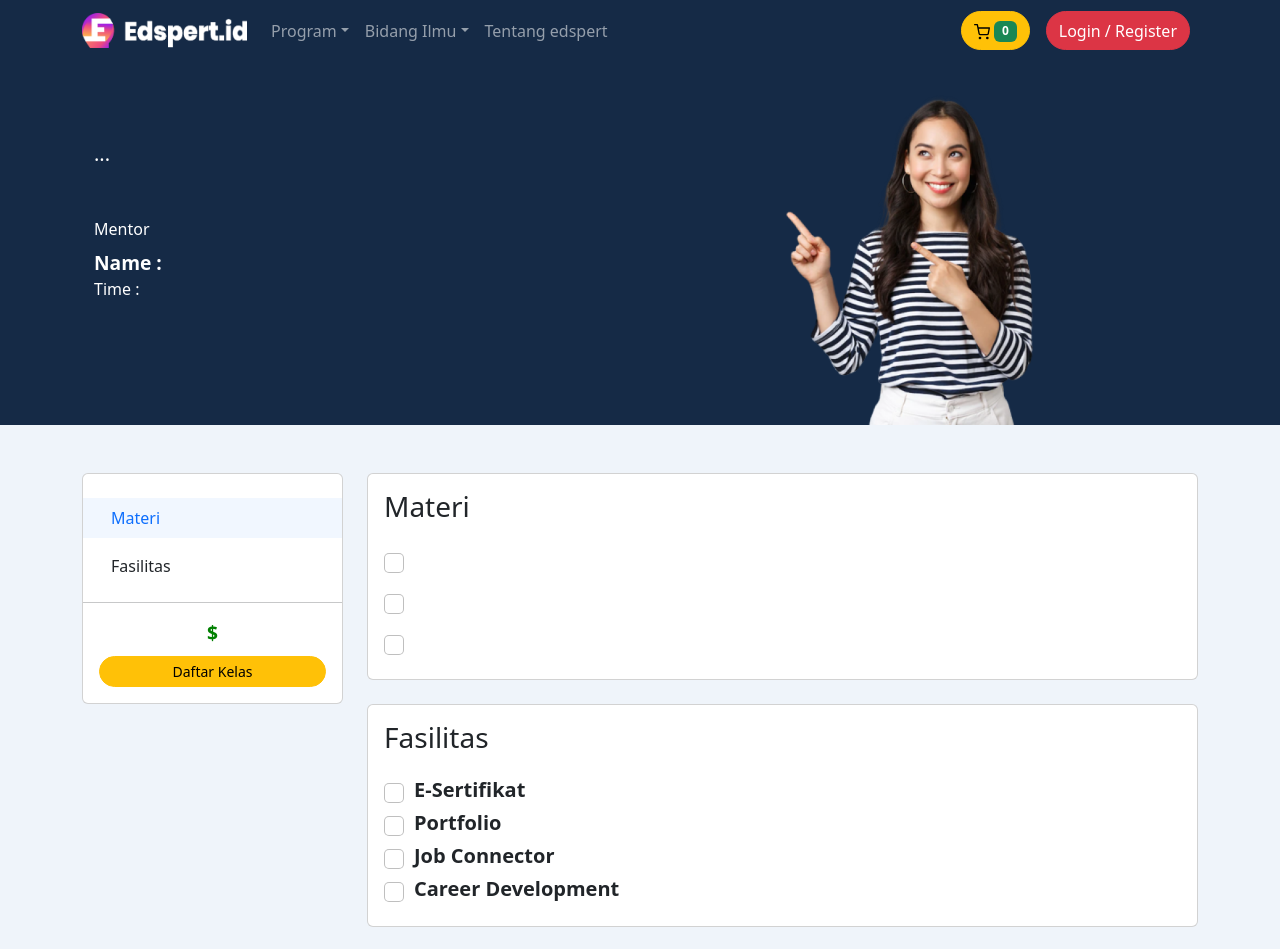
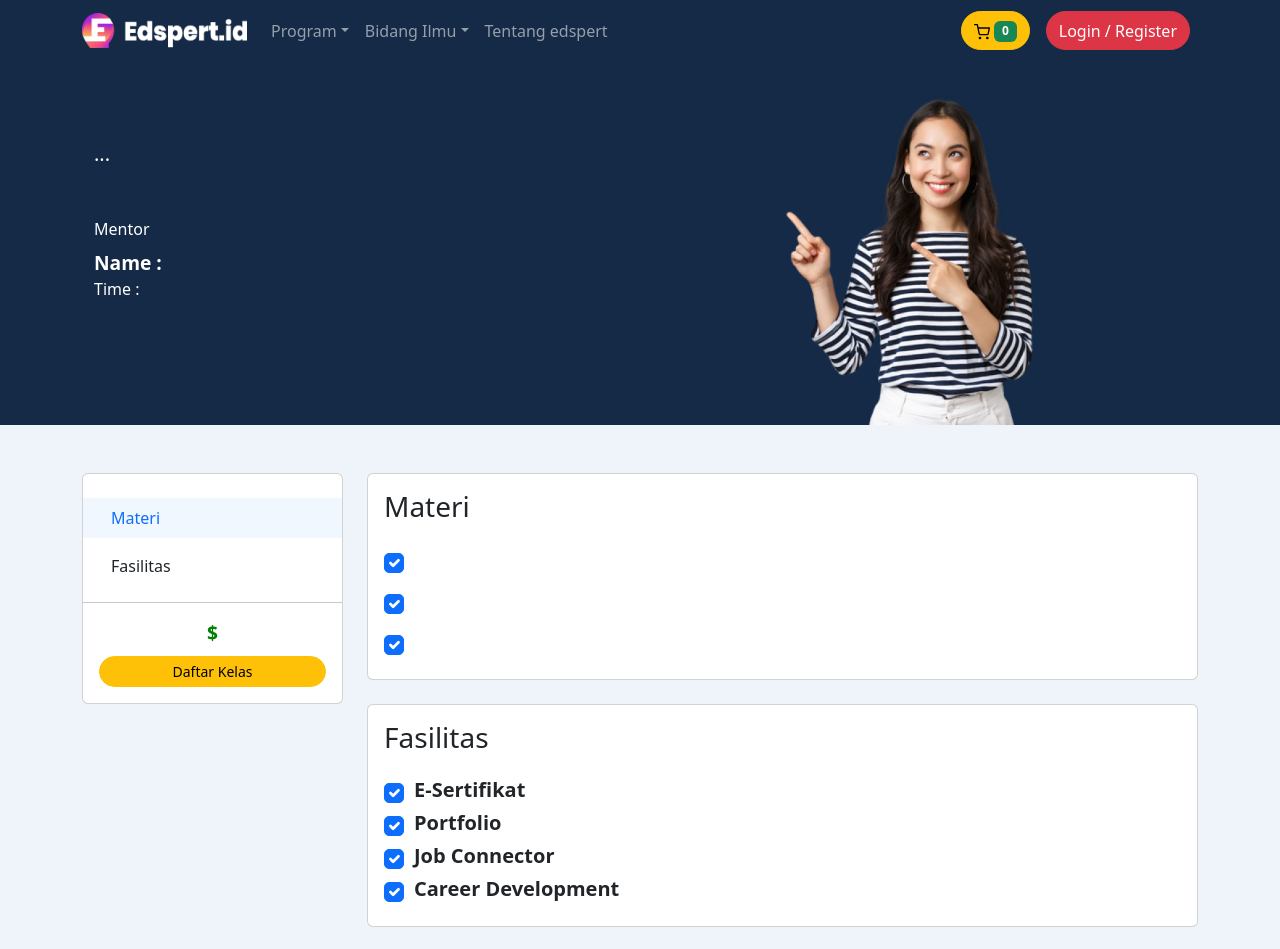
Before and after one commit to nanangkoesharwanto/react-tugas-akhir, a React (Create React App) app: page /detail/1 in a window 1280 px wide. Shown: the top 949 px of the page. Built offline with nearby package versions, Linux system fonts and the light colour scheme; no server answers.

Commit message:
checked checkbox

```diff
--- a/src/pages/detail/index.js
+++ b/src/pages/detail/index.js
@@ -56,19 +56,19 @@ const DetailPage = () => {
                                 <h3 className="mb-4">Materi</h3>
                                 <Card.Title style={{ minHeight: "25px", fontWeight: "bold" }}>
                                     <Form.Group className="mb-3" controlId="formBasicCheckbox1">
-                                        <Form.Check type="checkbox" label={entity.title} />
+                                        <Form.Check type="checkbox" checked label={entity.title} />
                                     </Form.Group></Card.Title>
                                 <Card.Text style={{ marginLeft: 30 }}>{entity.description}</Card.Text>
 
                                 <Card.Title style={{ minHeight: "25px", fontWeight: "bold" }}>
                                     <Form.Group className="mb-3" controlId="formBasicCheckbox1">
-                                        <Form.Check type="checkbox" label={entity.title} />
+                                        <Form.Check type="checkbox" checked label={entity.title} />
                                     </Form.Group></Card.Title>
                                 <Card.Text style={{ marginLeft: 30 }}>{entity.description}</Card.Text>
 
                                 <Card.Title style={{ minHeight: "25px", fontWeight: "bold" }}>
                                     <Form.Group className="mb-3" controlId="formBasicCheckbox1">
-                                        <Form.Check type="checkbox" label={entity.title} />
+                                        <Form.Check type="checkbox" checked label={entity.title} />
                                     </Form.Group></Card.Title>
                                 <Card.Text style={{ marginLeft: 30 }}>{entity.description}</Card.Text>
                             </Card.Body>
@@ -79,22 +79,22 @@ const DetailPage = () => {
                                 <h3 className="mb-4">Fasilitas</h3>
                                 <Card.Title style={{ minHeight: "25px", fontWeight: "bold" }}>
                                     <Form.Group className="mb-3" controlId="formBasicCheckbox1">
-                                        <Form.Check type="checkbox" label="E-Sertifikat" />
+                                        <Form.Check type="checkbox" checked label="E-Sertifikat" />
                                     </Form.Group></Card.Title>
 
                                 <Card.Title style={{ minHeight: "25px", fontWeight: "bold" }}>
                                     <Form.Group className="mb-3" controlId="formBasicCheckbox1">
-                                        <Form.Check type="checkbox" label="Portfolio" />
+                                        <Form.Check type="checkbox" checked label="Portfolio" />
                                     </Form.Group></Card.Title>
 
                                 <Card.Title style={{ minHeight: "25px", fontWeight: "bold" }}>
                                     <Form.Group className="mb-3" controlId="formBasicCheckbox1">
-                                        <Form.Check type="checkbox" label="Job Connector" />
+                                        <Form.Check type="checkbox" checked label="Job Connector" />
                                     </Form.Group></Card.Title>
 
                                 <Card.Title style={{ minHeight: "25px", fontWeight: "bold" }}>
                                     <Form.Group className="mb-3" controlId="formBasicCheckbox1">
-                                        <Form.Check type="checkbox" label="Career Development" />
+                                        <Form.Check type="checkbox" checked label="Career Development" />
                                     </Form.Group></Card.Title>
                             </Card.Body>
                         </Card>
```
